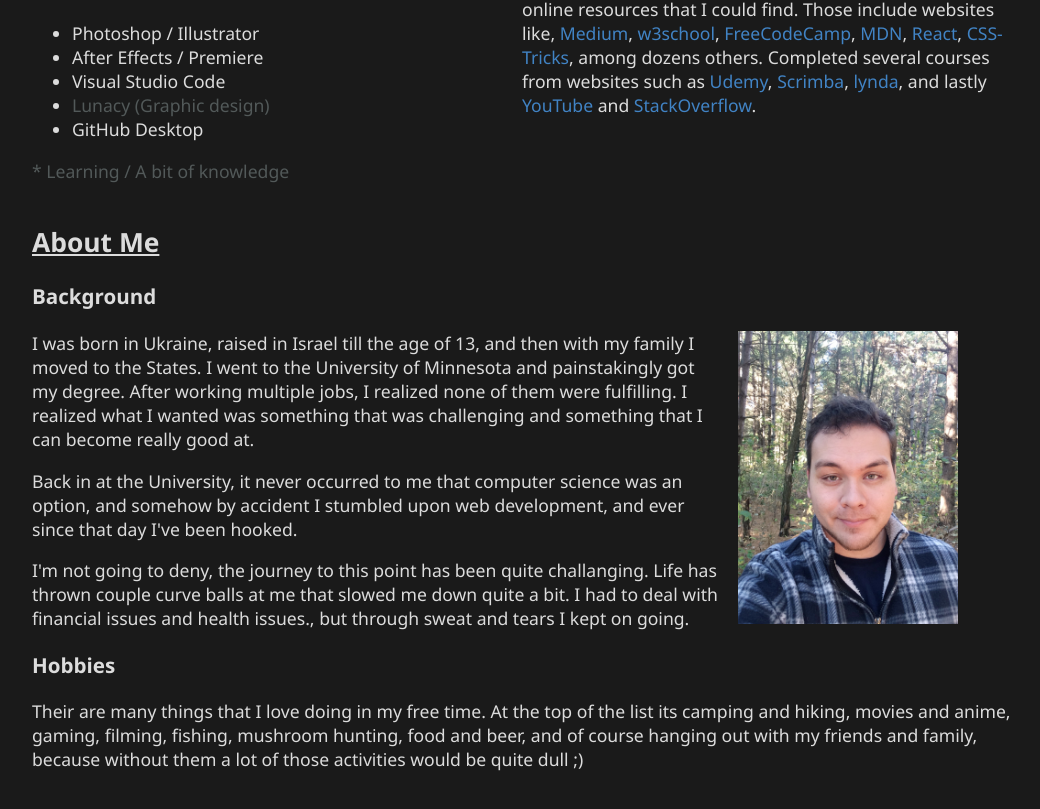
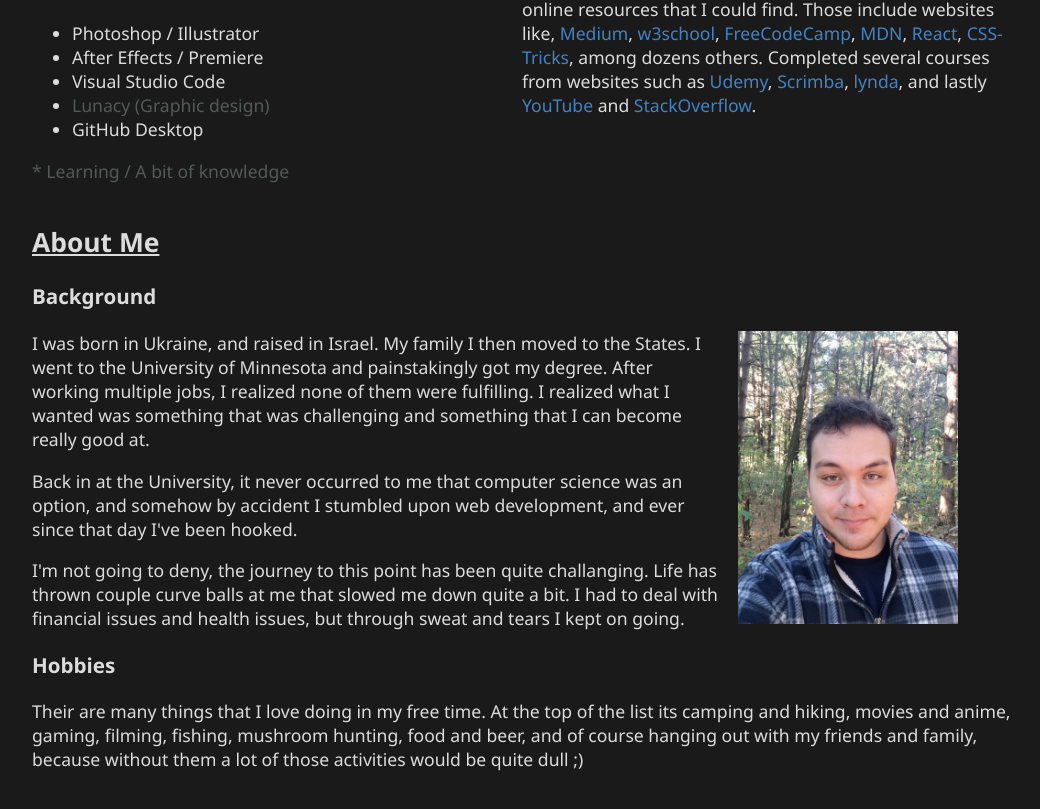
Before and after one commit to ArturCodes/artur-website-app, a React (Create React App) app: page /about in a window 1280 px wide. Shown: the part 642-1451 px from the top of the page, without its empty margins (118-1158 px from the left). Built offline with nearby package versions, Linux system fonts and the light colour scheme.

Commit message:
minor fix

```diff
--- a/package.json
+++ b/package.json
@@ -1,5 +1,6 @@
 {
   "name": "artur-app",
+  "author": "Artur Shapiro",
   "version": "0.1.0",
   "private": false,
   "dependencies": {
@@ -10,7 +11,7 @@
     "react": "^16.13.0",
     "react-dom": "^16.13.0",
     "react-icons": "^3.9.0",
-    "react-router-dom": "^5.1.2",
+    "react-router-dom": "^5.2.0",
     "react-scripts": "3.4.0"
   },
   "scripts": {
--- a/src/components/about/about.js
+++ b/src/components/about/about.js
@@ -73,9 +73,9 @@
                   <div className="img-right">
                      <img src={require('../img/SelfE.jpg')} alt="Selfy of Artur Shapiro" />
                   </div>
-                  <p>I was born in Ukraine, raised in Israel till the age of 13, and then with my family I moved to the States. I went to the University of Minnesota and painstakingly got my degree. After working multiple jobs, I realized none of them were fulfilling. I realized what I wanted was something that was challenging and something that I can become really good at.</p>
+                  <p>I was born in Ukraine, and raised in Israel. My family I then moved to the States. I went to the University of Minnesota and painstakingly got my degree. After working multiple jobs, I realized none of them were fulfilling. I realized what I wanted was something that was challenging and something that I can become really good at.</p>
                   <p>Back in at the University, it never occurred to me that computer science was an option, and somehow by accident I stumbled upon web development, and ever since that day I've been hooked.</p>
-                  <p>I'm not going to deny, the journey to this point has been quite challanging. Life has thrown couple curve balls at me that slowed me down quite a bit. I had to deal with financial issues and health issues., but through sweat and tears I kept on going.</p>
+                  <p>I'm not going to deny, the journey to this point has been quite challanging. Life has thrown couple curve balls at me that slowed me down quite a bit. I had to deal with financial issues and health issues, but through sweat and tears I kept on going.</p>
                </div>
                <h3>Hobbies</h3>
                <p>Their are many things that I love doing in my free time. At the top of the list its camping and hiking, movies and anime, gaming, filming, fishing, mushroom hunting, food and beer, and of course hanging out with my friends and family, because without them a lot of those activities would be quite dull ;) </p>
```
Also changed, not shown: 1 other file (tests, documents, lock files or other folders).
